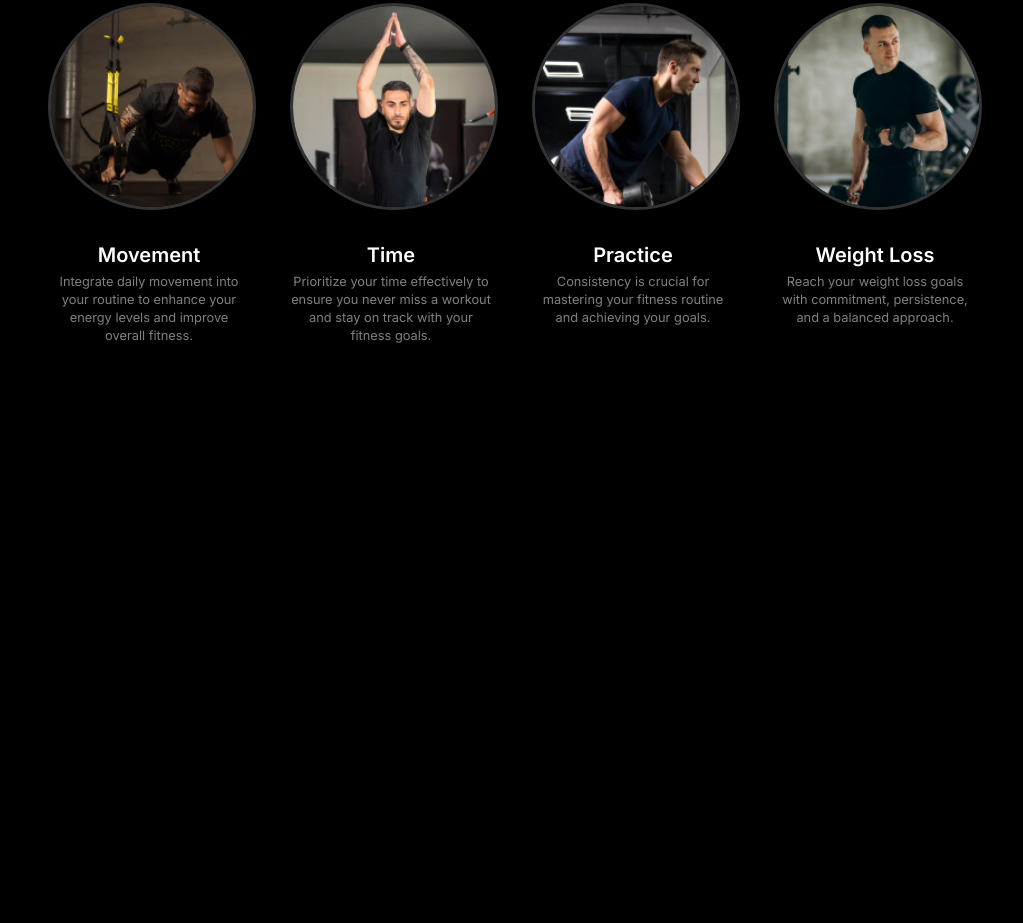
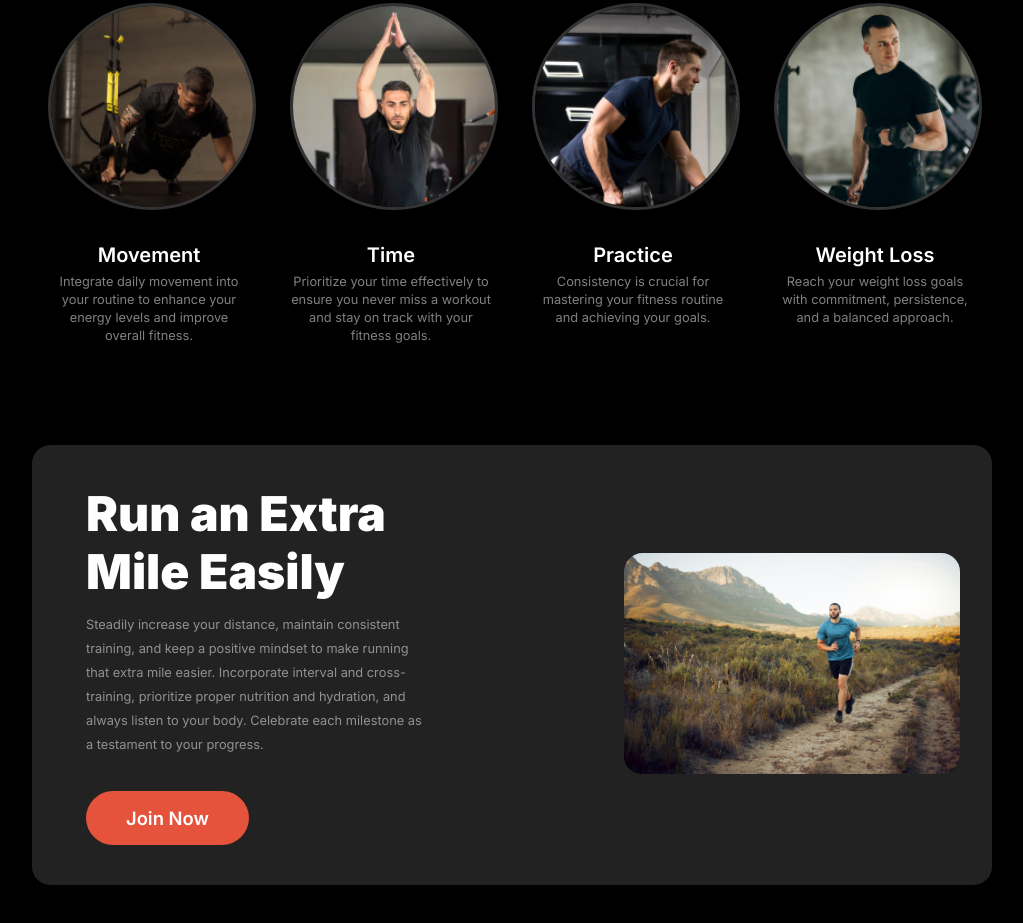
Before and after one commit to shaoon09/ph-assignment-2, a plain HTML site: page index.html in a window 1280 px wide. Shown: the part 1013-1936 px from the top of the page, without its empty margins (128-1151 px from the left). Before the commit the page ends 1458 px from the top, so only its background shows below. Drawn offline with Linux system fonts and the light colour scheme; a web font is replaced by a local one.

Commit message:
run-an-extra page added with responsive

```diff
--- a/index.html
+++ b/index.html
@@ -27,7 +27,7 @@
         </nav>
         <div class="banner-container">
             <div class="banner-text">
-                <h1>Get body in <span id="fahad">shape</span> & stay healthy</h1>
+                <h1>Get body in <br><span id="fahad">shape</span> & stay healthy</h1>
                 <p>Discover a wide array of fitness and wellness resources, healthy recipes, and motivating transformation stories designed to help you achieve your fitness goals and sustain a healthy lifestyle!</p>
                 <div class="banner-buttons">
                     <button class="btn">Join <span id="shaoon">Club</span> Now!</button>
@@ -55,6 +55,7 @@
         </div>
     </header>
     <main>
+        <!-- change-habits page started -->
         <section class="change-habits">
             <div class="container">
                 <div class="text-container">
@@ -85,6 +86,18 @@
                 </div>
             </div>
         </section>
+        <!-- run-an-extra page started -->
+        <section class="run-an-extra">
+            <div class="text-container-two">
+                <h1>Run an Extra<br>
+                    Mile Easily</h1>
+                <p>Steadily increase your distance, maintain consistent training, and keep a positive mindset to make running that extra mile easier. Incorporate interval and cross-training, prioritize proper nutrition and hydration, and always listen to your body. Celebrate each milestone as a testament to your progress.</p>
+                <button>Join Now</button>
+            </div>
+            <div class="img-container-two">
+                <img src="images/run.jpg" alt="">
+            </div>
+        </section>
     </main>
 </body>
 </html>
--- a/styles/style.css
+++ b/styles/style.css
@@ -233,7 +233,7 @@ nav {
 .first {
     background: transparent;
 }
-/* change-habits */
+/* change-habits page started */
 .change-habits {
     width: 75%;
     margin: 6.25rem auto;
@@ -247,7 +247,7 @@ nav {
 }
 
 .text-container h1 {
-    color: rgb(255, 255, 255);
+    color: #fff;
     font-size: 3rem;
     font-weight: 900;
     line-height: 120%;
@@ -279,7 +279,7 @@ nav {
 
 .img-container h5,
 .text h5 {
-    color: rgb(255, 255, 255);
+    color: #fff;
     font-size: 1.25rem;
     font-weight: 600;
     line-height: 120%;
@@ -292,6 +292,67 @@ nav {
     font-size: 0.8rem;
     font-weight: 400;
     line-height: 18px;
+}
+/* run-an-extra page started */
+.run-an-extra {
+    width: 75%;
+    margin: 0 auto;
+    border-radius: 1.15rem;
+    background: rgb(34, 34, 34);
+    display: flex;
+    justify-content: space-between;
+    align-items: center;
+    margin-bottom: 6.25rem;
+}
+
+.run-an-extra .text-container-two {
+    width: 35%;
+    background: transparent;
+    margin: 2.5rem auto;
+    margin-left: 3.375rem;
+}
+
+.text-container-two h1 {
+    color: #fff;
+    font-size: 3rem;
+    font-weight: 900;
+    line-height: 120%;
+    background: transparent;
+    margin-bottom: 0.8rem;
+}
+
+.text-container-two p {
+    color: rgba(255, 255, 255, 0.5);
+    font-size: 0.8rem;
+    font-weight: 400;
+    line-height: 1.5rem;
+    background: transparent;
+    margin-bottom: 2.15rem;
+}
+
+.text-container-two button {
+    padding: 1rem 2.5rem 1rem 2.5rem;
+    background: rgb(230, 83, 60);
+    border-radius: 2.6rem;
+    box-sizing: border-box;
+    border: none;
+    font-size: 1.15rem;
+    font-weight: 600;
+    cursor: pointer;
+    color: #fff;
+}
+
+.run-an-extra .img-container-two {
+    width: 35%;
+    margin: 1.875rem 2rem;
+    border-radius: 1.15rem;
+    background: transparent;
+}
+
+.img-container-two img {
+    width: 100%;
+    border-radius: 1.15rem;
+
 }
 @media screen and (max-width:576px) {
     .nav-links {
@@ -381,4 +442,34 @@ nav {
     .text-container h1 {
         font-size: 2rem;
     }
+    nav,.banner-container,.change-habits,.run-an-extra{
+          width: 82%;
+    }
+    .run-an-extra {
+        flex-direction: column;
+    }
+
+    .run-an-extra .text-container-two {
+        width: 85%;
+        margin: 2rem 2rem;
+    }
+
+    .text-container-two h1 {
+        font-size: 2rem;
+    }
+
+    .text-container-two p {
+        margin-bottom: 1.5rem;
+    }
+
+    .text-container-two button {
+        width: 100%;
+        padding: .7rem 1.7rem;
+        font-size: .9rem;
+    }
+
+    .run-an-extra .img-container-two {
+        width: 85%;
+        margin: 1.5rem 1rem;
+    }
 }
```
